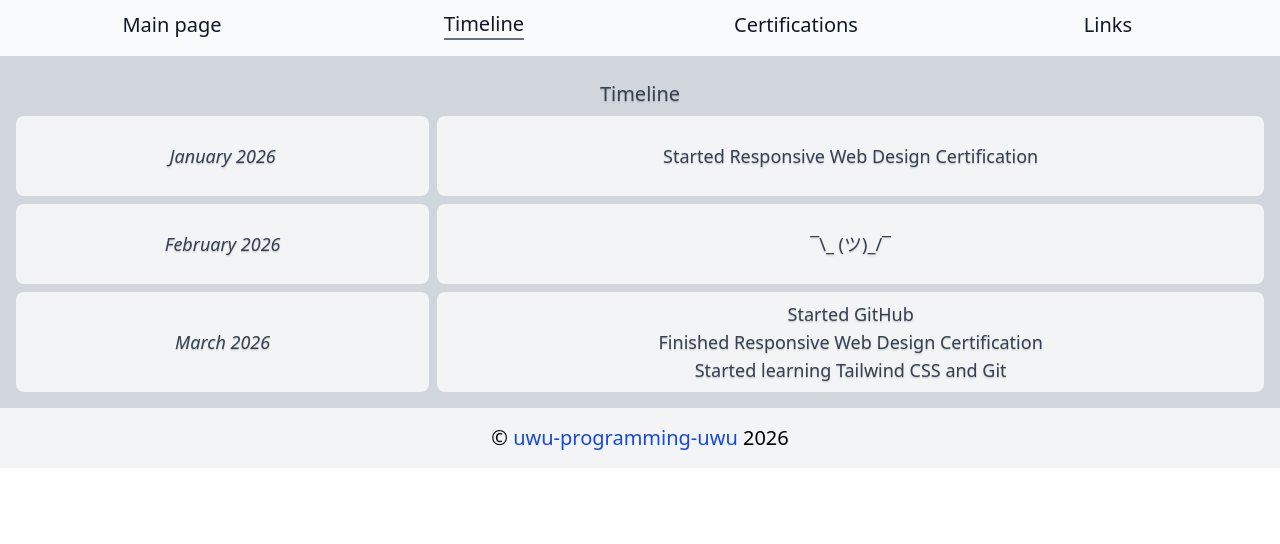
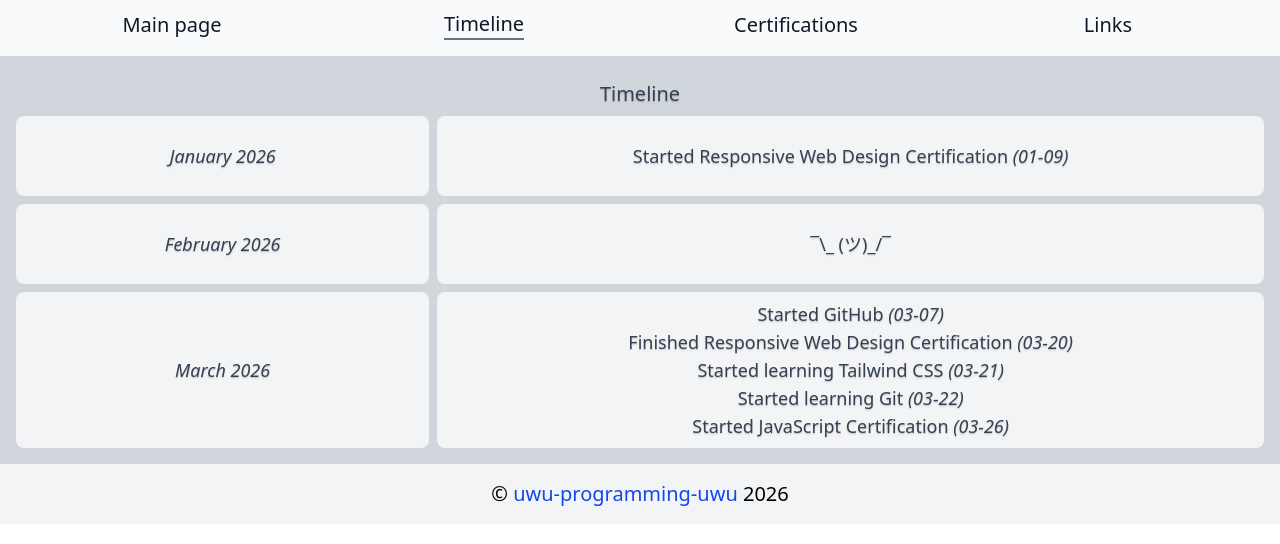
Before and after one commit to uwu-programming-uwu/about-me, a website: page timeline.html in a window 1280 px wide. Shown: the part 78-622 px from the top of the page. Drawn offline with Linux system fonts and the light colour scheme.

Commit message:
Update timeline, add more specific info

```diff
--- a/timeline.html
+++ b/timeline.html
@@ -29,9 +29,9 @@
 			<div class="min-h-20 grid grid-cols-[1fr_2fr] gap-2 lg:text-lg"><span
 					class="bg-gray-100 rounded-lg p-2 text-center flex justify-center items-center italic">January
 					2026</span><span
-					class="bg-gray-100 rounded-lg p-2 text-center flex justify-center items-center">Started Responsive
-					Web Design
-					Certification</span></div>
+					class="bg-gray-100 rounded-lg p-2 text-center flex justify-center items-center"><span>Started
+						Responsive
+						Web Design Certification <span class="italic">(01-09)</span></span></span></div>
 			<div class="min-h-20 grid grid-cols-[1fr_2fr] gap-2 lg:text-lg"><span
 					class="bg-gray-100 rounded-lg p-2 text-center flex justify-center items-center italic">February
 					2026</span><span class="bg-gray-100 rounded-lg p-2 text-center flex justify-center items-center">¯\_
@@ -39,9 +39,12 @@
 			<div class="min-h-20 grid grid-cols-[1fr_2fr] gap-2 lg:text-lg"><span
 					class="bg-gray-100 rounded-lg p-2 text-center flex justify-center items-center italic">March
 					2026</span><span
-					class="bg-gray-100 rounded-lg p-2 text-center flex justify-center items-center">Started
-					GitHub<br>Finished
-					Responsive Web Design Certification<br>Started learning Tailwind CSS and Git</span></div>
+					class="bg-gray-100 rounded-lg p-2 text-center flex justify-center items-center"><span>Started
+						GitHub <span class="italic">(03-07)</span><br>Finished Responsive Web Design Certification <span
+							class="italic">(03-20)</span><br>Started learning Tailwind
+						CSS <span class="italic">(03-21)</span><br>Started
+						learning Git <span class="italic">(03-22)</span><br>Started JavaScript Certification <span
+							class="italic">(03-26)</span></span></div>
 		</section>
 	</main>
 	<footer class="p-4 bg-gray-100 text-center sm:text-xl">
```
